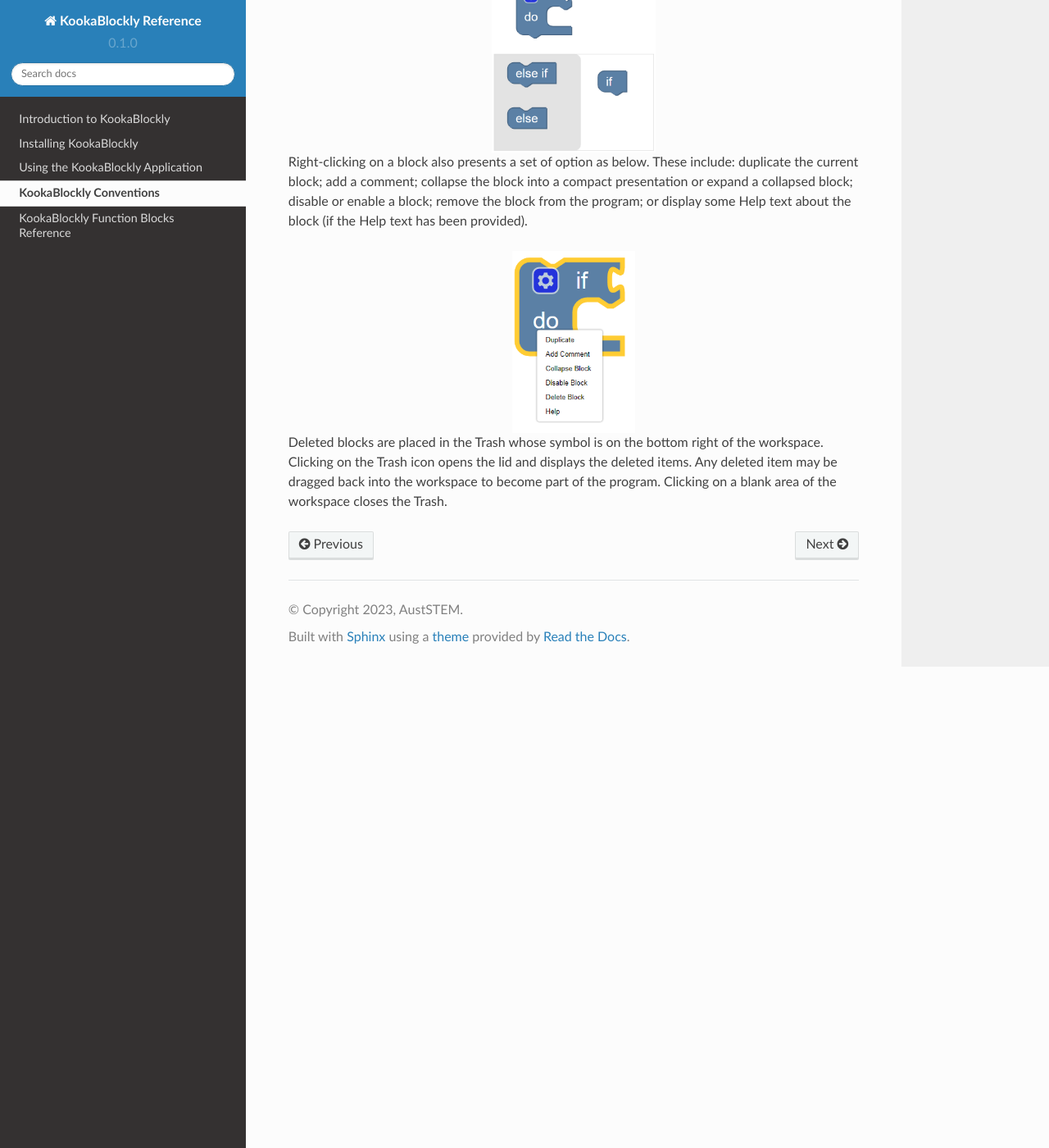
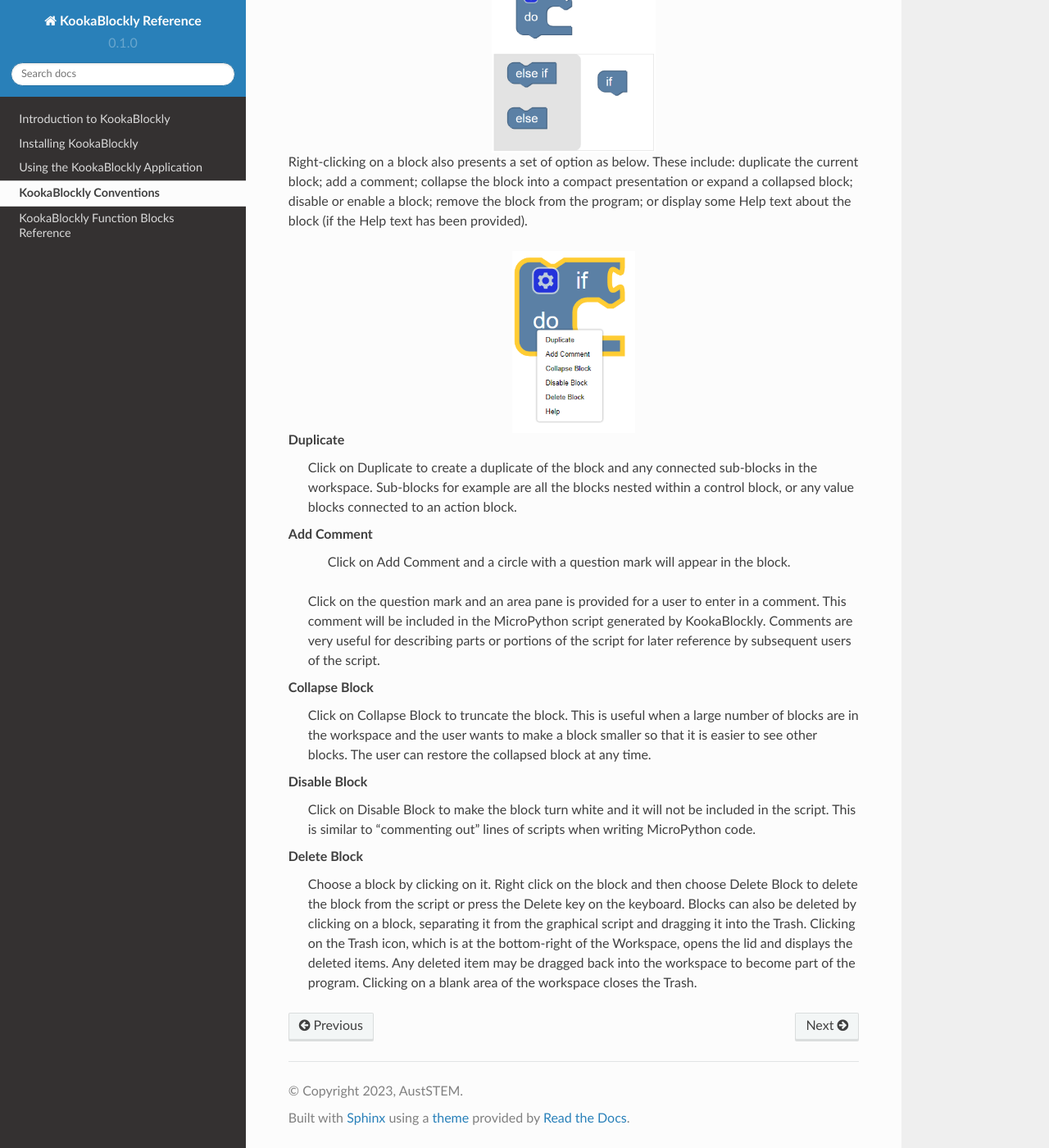
Before and after one commit to TDStrasser/KookaBlockly-Reference, a Sphinx documentation site: the page built from docs/source/conventions.rst, in a window 1280 px wide and 1400 px high, scrolled down 1029 px. Shown: the whole window at 82% size. Built offline with Sphinx 7.4.7 and the Read the Docs theme 2.0.0, drawn with Linux system fonts in a browser that asks for light colours.

Commit message:
Elaborating on conventions. Beginnings of display blocks.

```diff
--- a/docs/source/conventions.rst
+++ b/docs/source/conventions.rst
@@ -41,5 +41,28 @@ Right-clicking on a block also presents a set of option as below.  These include
    :width: 150
    :align: center
 
+Duplicate
+   Click on Duplicate to create a duplicate of the block and any connected sub-blocks in the workspace.  Sub-blocks for example are all the blocks nested within a control block, or any value blocks connected to an action block.
 
-Deleted blocks are placed in the Trash whose symbol is on the bottom right of the workspace.  Clicking on the Trash icon opens the lid and displays the deleted items.  Any deleted item may be dragged back into the workspace to become part of the program.  Clicking on a blank area of the workspace closes the Trash.
+Add Comment
+	Click on Add Comment and a circle with a question mark will appear in the block.
+   Click on the question mark and an area pane is provided for a user to enter in a comment.
+   This comment will be included in the MicroPython script generated by KookaBlockly.
+   Comments are very useful for describing parts or portions of the script for later reference by subsequent users of the script.
+
+Collapse Block
+   Click on Collapse Block to truncate the block.
+   This is useful when a large number of blocks are in the workspace and the user wants to make a block smaller so that it is easier to see other blocks.
+   The user can restore the collapsed block at any time.
+
+Disable Block
+   Click on Disable Block to make the block turn white and it will not be included in the script.
+   This is similar to “commenting out” lines of scripts when writing MicroPython code.
+
+Delete Block
+   Choose a block by clicking on it.
+   Right click on the block and then choose Delete Block to delete the block from the script or press the Delete key on the keyboard.
+   Blocks can also be deleted by clicking on a block, separating it from the graphical script and dragging it into the Trash.
+   Clicking on the Trash icon, which is at the bottom-right of the Workspace, opens the lid and displays the deleted items.
+   Any deleted item may be dragged back into the workspace to become part of the program.
+   Clicking on a blank area of the workspace closes the Trash.
--- a/docs/source/index.rst
+++ b/docs/source/index.rst
@@ -1,5 +1,5 @@
 .. image:: images/kblockly-logo.png
-   :width: 80%
+   :width: 70%
    :align: center
 
 """"""""""""""""""""""""""""""""""""""""""""
```
Also changed, not shown: docs/source/display.rst (+10 -0 lines), docs/source/images/display-palette.png (added).
